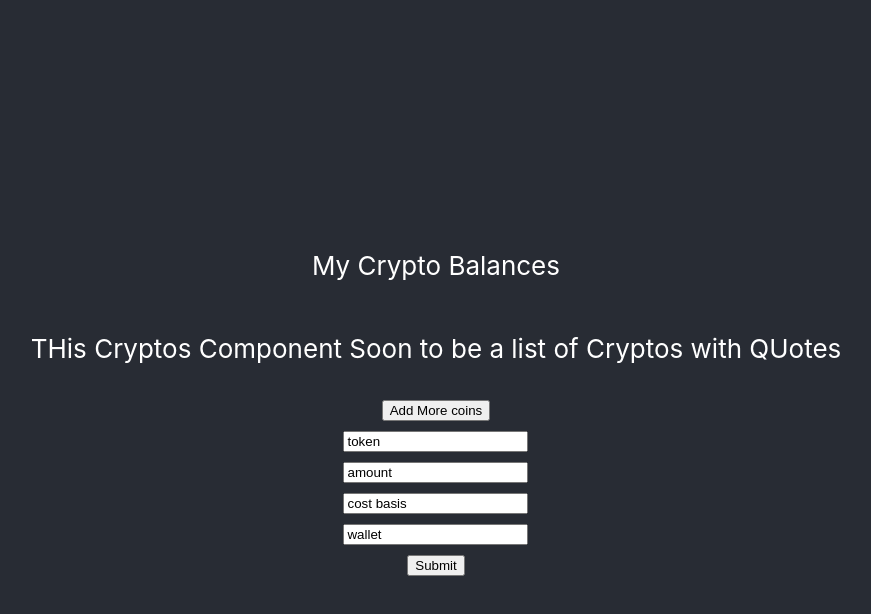
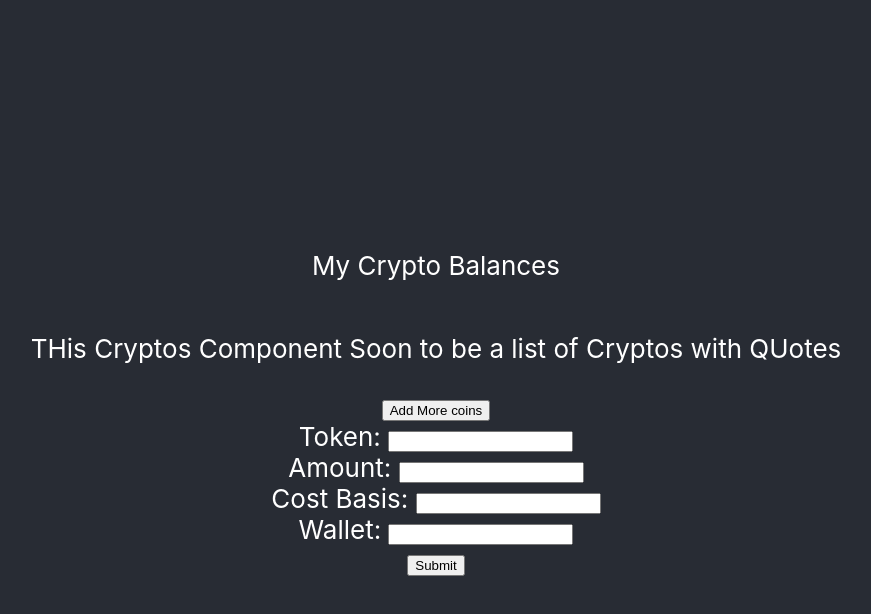
Before and after one commit to jgrantbrown/CryptoBalance, a React (Create React App) app: page / in a window 1280 px wide. Both pictures are taken after a click on the button "Add More coins". Shown: the top 614 px of the page, without its empty margins (204-1075 px from the left). Built offline with nearby package versions, Linux system fonts and the light colour scheme.

Commit message:
added form submisson

```diff
--- a/src/components/Cryptos/InputHolding.js
+++ b/src/components/Cryptos/InputHolding.js
@@ -16,12 +16,12 @@ class InputHolding extends Component {
   handleSubmit = e => {
     e.preventDefault()
     debugger
+    //  USe this.state to add to portfolio
     // USe a route to rerender and expose the form
     // Render the </InputHolding>
   }
 
   handleChange = evt => {
-    debugger
     this.setState({ [evt.target.name]: evt.target.value });
     // Set up form changes
   }
@@ -30,11 +30,15 @@ class InputHolding extends Component {
 
   render() {
     const showForm = (this.props.visible) ?
-      <form onSubmit={(e)=>this.Submit(e)}>
-        <input type="text" value="token" onChange={this.handleChange}/><br/>
-        <input type="text" value="amount" onChange={this.handleChange}/><br/>
-        <input type="text" value="cost basis" onChange={this.handleChange}/><br/>
-        <input type="text" value="wallet" onChange={this.handleChange}/><br/>
+      <form onSubmit={(e)=>this.handleSubmit(e)}>
+        <label>Token: </label>
+        <input type="text" name="token" onChange={this.handleChange}/><br/>
+        <label>Amount: </label>
+        <input type="text" name="amount" onChange={this.handleChange}/><br/>
+        <label>Cost Basis: </label>
+        <input type="text"  name="costbasis" onChange={this.handleChange}/><br/>
+        <label>Wallet: </label>
+        <input type="text"  name="wallet"  onChange={this.handleChange}/><br/>
         <input type="submit" />
       </form> : <div> </div>
 
```
